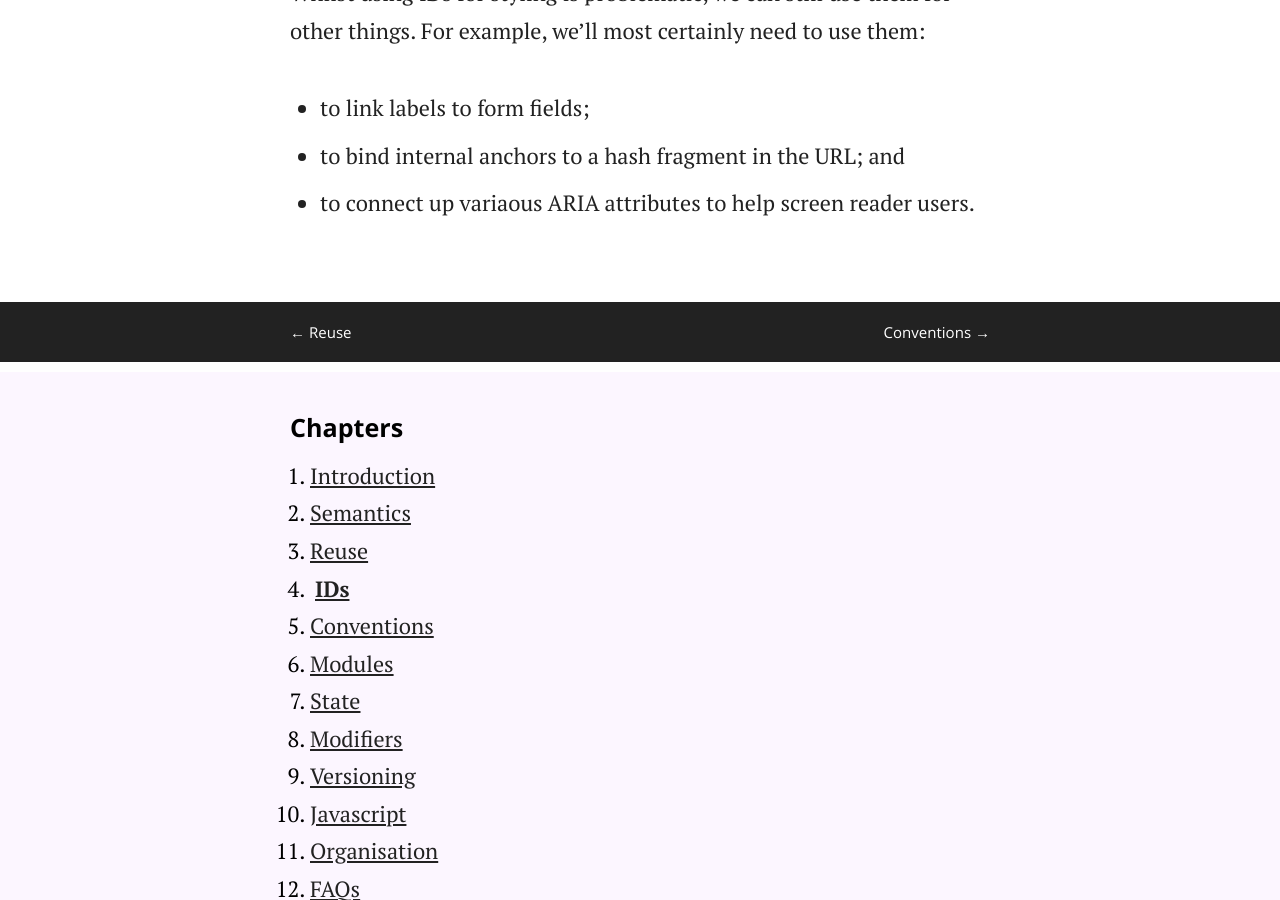
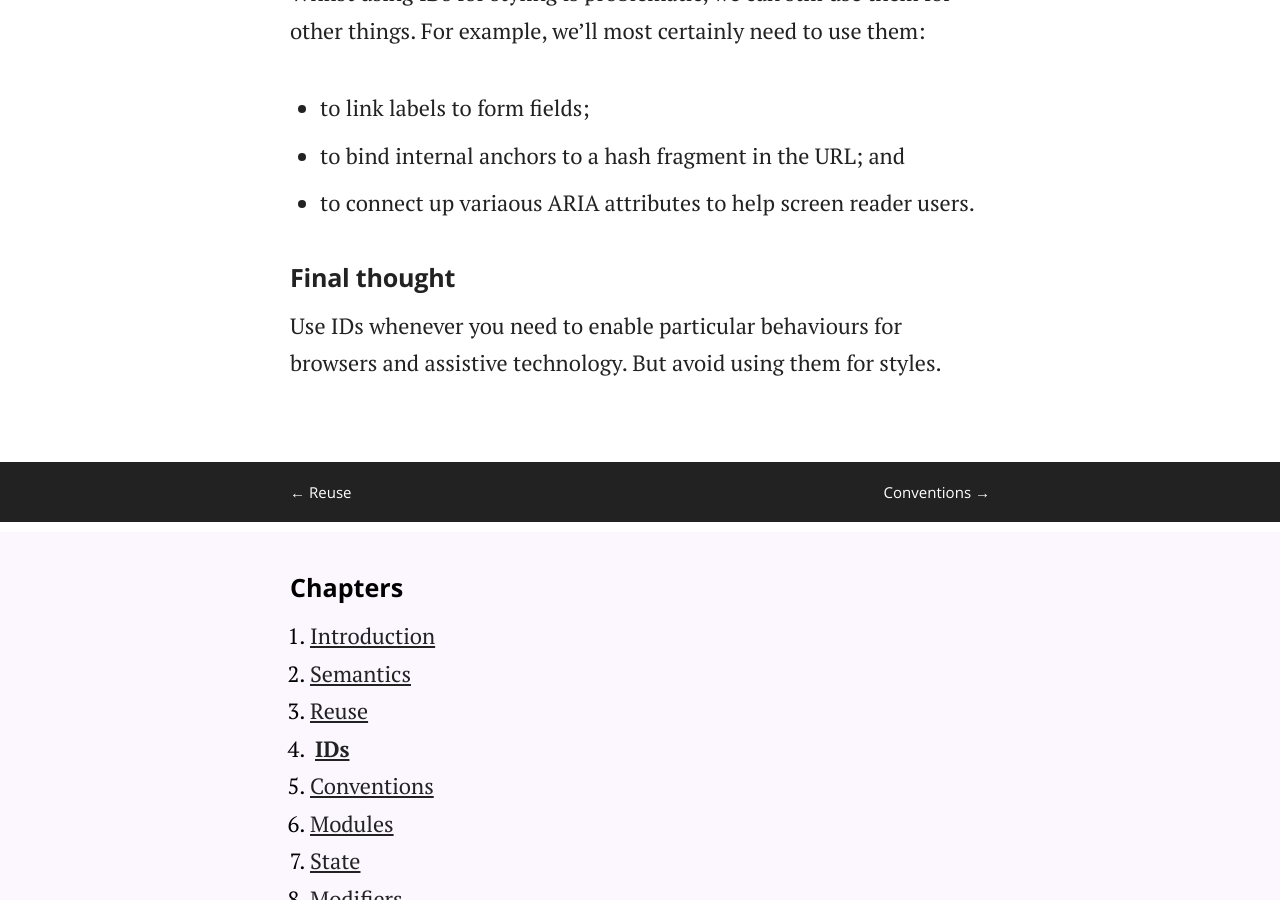
Before and after one commit to adamsilver/maintainablecss.com-jekyll, a Jekyll site: the page built from _chapters/04-ids.md, in a window 1280 px wide and 900 px high, scrolled down 1822 px. Built offline with Jekyll 4.4.1, drawn with Linux system fonts in a browser that asks for light colours.

Commit message:
Final thought for ids

```diff
--- a/_chapters/04-ids.md
+++ b/_chapters/04-ids.md
@@ -48,3 +48,7 @@ Whilst using IDs for styling is problematic, we can still use them for other thi
 - to link labels to form fields;
 - to bind internal anchors to a hash fragment in the URL; and
 - to connect up variaous ARIA attributes to help screen reader users.
+
+## Final thought
+
+Use IDs whenever you need to enable particular behaviours for browsers and assistive technology. But avoid using them for styles.
```
